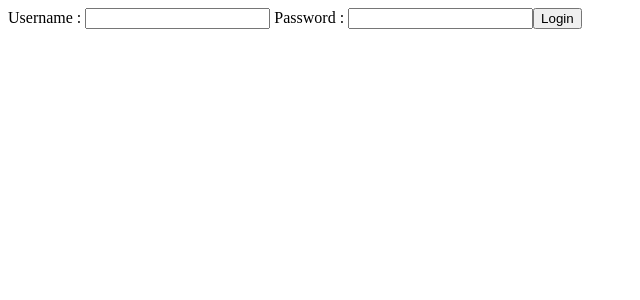
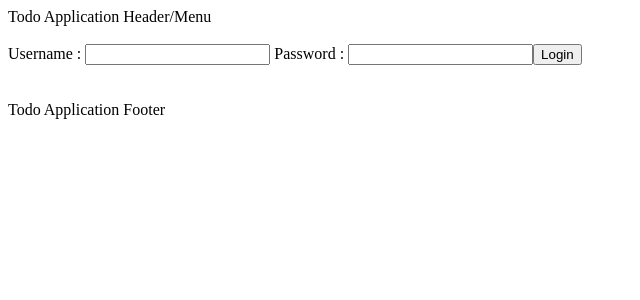
Before and after one commit to ershad1/todo, an Angular app: page / in a window 1280 px wide. Shown: the top 300 px of the page, without its empty margins (0-640 px from the left). Built offline with nearby package versions, Linux system fonts and the light colour scheme.

Commit message:
Polishing

```diff
--- a/src/app/app.component.html
+++ b/src/app/app.component.html
@@ -1,3 +1,7 @@
 <!--<app-login></app-login>-->
 
+Todo Application Header/Menu
+<br/><br/>
 <router-outlet></router-outlet>
+<br/><br/>
+Todo Application Footer
```
